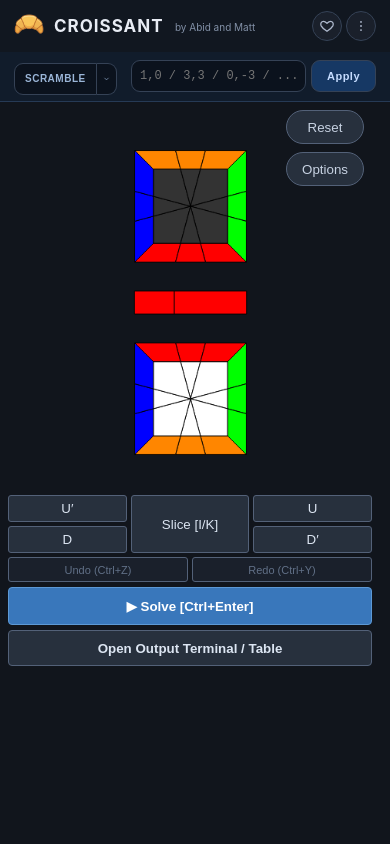
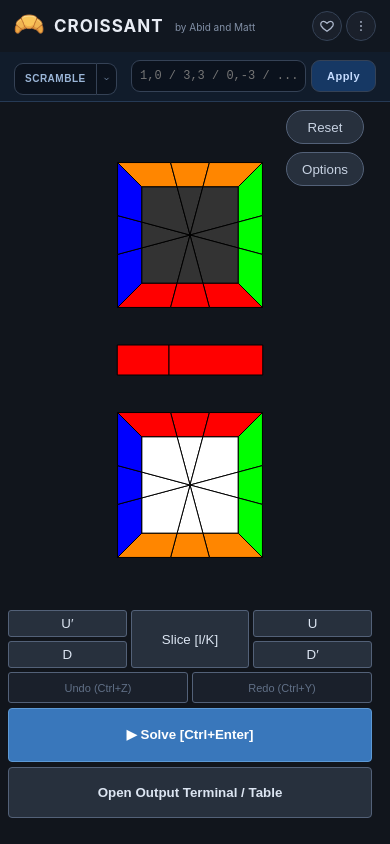
Before and after one commit to Abid-speedcuber/Croissant, a React (Vite) app in the folder main/: page / in a window 390 px wide. Built offline with nearby package versions, Linux system fonts and the light colour scheme.

Commit message:
vis: responsive cube-column+ narrow homescreen

```diff
--- a/main/src/App.tsx
+++ b/main/src/App.tsx
@@ -466,9 +466,6 @@ function Cube({
         width={300}
         height={500}
         style={{
-          width: 231,
-          height: 385,
-          transform: "none",
           cursor: hovered !== -1 ? "pointer" : "default",
         }}
         onMouseMove={(e) => {
--- a/main/src/styles.css
+++ b/main/src/styles.css
@@ -251,6 +251,8 @@ body {
 }
 .cube-column {
   grid-area: cube;
+  display: flex;
+  flex-direction: column;
   border-right: 1px solid #2a3445;
   padding-right: 4px;
   min-height: 0;
@@ -327,6 +329,9 @@ body {
 
 .cube-holder {
   height: 385px;
+  min-height: 385px;
+  max-height: 500px;
+  flex: 1 1 auto;
   position: relative;
   display: flex;
   justify-content: center;
@@ -334,11 +339,11 @@ body {
   user-select: none;
 }
 .cube-holder canvas {
-  width: 300px;
-  height: 500px;
-  cursor: pointer;
-  transform: scale(0.77);
-  transform-origin: top center;
+  height: 100%;
+  width: auto;
+  aspect-ratio: 3 / 5;
+  max-width: 300px;
+  cursor: pointer;
   -webkit-tap-highlight-color: transparent;
   -webkit-touch-callout: none;
   user-select: none;
@@ -361,7 +366,9 @@ body {
 .moves {
   display: grid;
   grid-template-columns: 1fr 1fr 1fr;
-  grid-template-rows: 27px 27px;
+  grid-template-rows: 1fr 1fr;
+  min-height: 58px;
+  flex: 0 0 auto;
   gap: 4px;
 }
 .moves button,
@@ -381,11 +388,14 @@ body {
 }
 .undo {
   display: flex;
+  align-items: stretch;
+  min-height: 25px;
+  flex: 0 0 auto;
   gap: 4px;
   margin-top: 4px;
 }
 .undo button {
-  height: 25px;
+  height: auto;
   flex: 1;
   font-size: 11px;
 }
@@ -395,6 +405,8 @@ body {
 }
 .solve {
   height: 38px;
+  min-height: 38px;
+  flex: 0 0 auto;
   width: 100%;
   margin-top: 5px;
   background: #3977bb;
@@ -1180,12 +1192,26 @@ body {
   padding-bottom: 8px;
   min-height: 0;
   overflow-y: auto;
+  justify-content: space-between;
 }
 :root.bp-720 .options-panel {
   display: none;
 }
 :root.bp-720 .cube-holder {
-  height: 385px;
+  flex-grow: 1000;
+  flex-shrink: 1;
+}
+:root.bp-720 .moves {
+  flex: 1 0 auto;
+  max-height: 96px;
+}
+:root.bp-720 .undo {
+  flex: 1 0 auto;
+  max-height: 48px;
+}
+:root.bp-720 .solve {
+  flex: 1 0 auto;
+  max-height: 64px;
 }
 :root.bp-720 .cube-reset,
 :root.bp-720 .cube-options {
@@ -1209,6 +1235,9 @@ body {
 :root.bp-720 .mobile-open-output {
   display: block;
   height: 36px;
+  min-height: 36px;
+  max-height: 60px;
+  flex: 1 0 auto;
   width: 100%;
   margin-top: 5px;
   border: 1px solid #536178;
```
